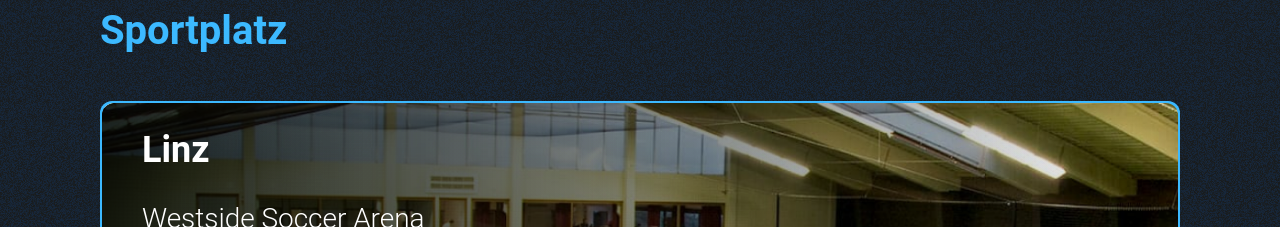
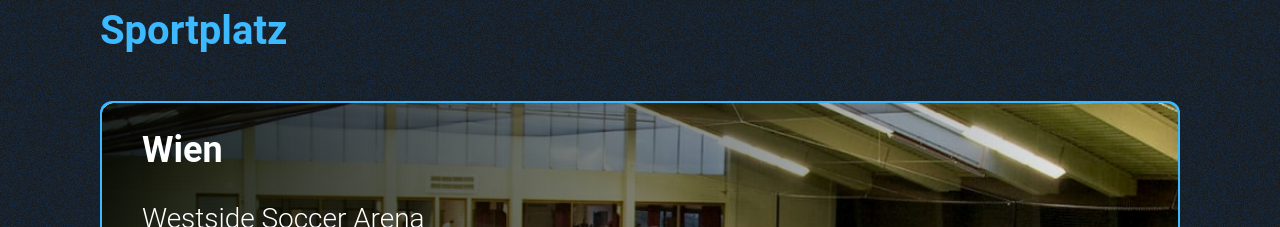
Before and after one commit to AceTech1402/winter-cup, a React (Create React App) app: page / in a window 1280 px wide. Shown: the part 3480-3707 px from the top of the page. Built offline with nearby package versions, Linux system fonts and the light colour scheme.

Commit message:
change linz to wien

```diff
--- a/src/pages/SummerCup/home/sections/section_six/section_six.tsx
+++ b/src/pages/SummerCup/home/sections/section_six/section_six.tsx
@@ -41,7 +41,7 @@ const SectionSix: React.FC = () => {
           <div className={classes.final_match_layout}>
             <div className={classes.final_match_wrapper}>
               <div className={classes.final_match}>
-                <span className={classes.title}>Linz</span>
+                <span className={classes.title}>Wien</span>
                 <span className={classes.subtitle}>Westside Soccer Arena</span>
                 <div className={classes.date}>
                   <div className={classes.icon}>
```
